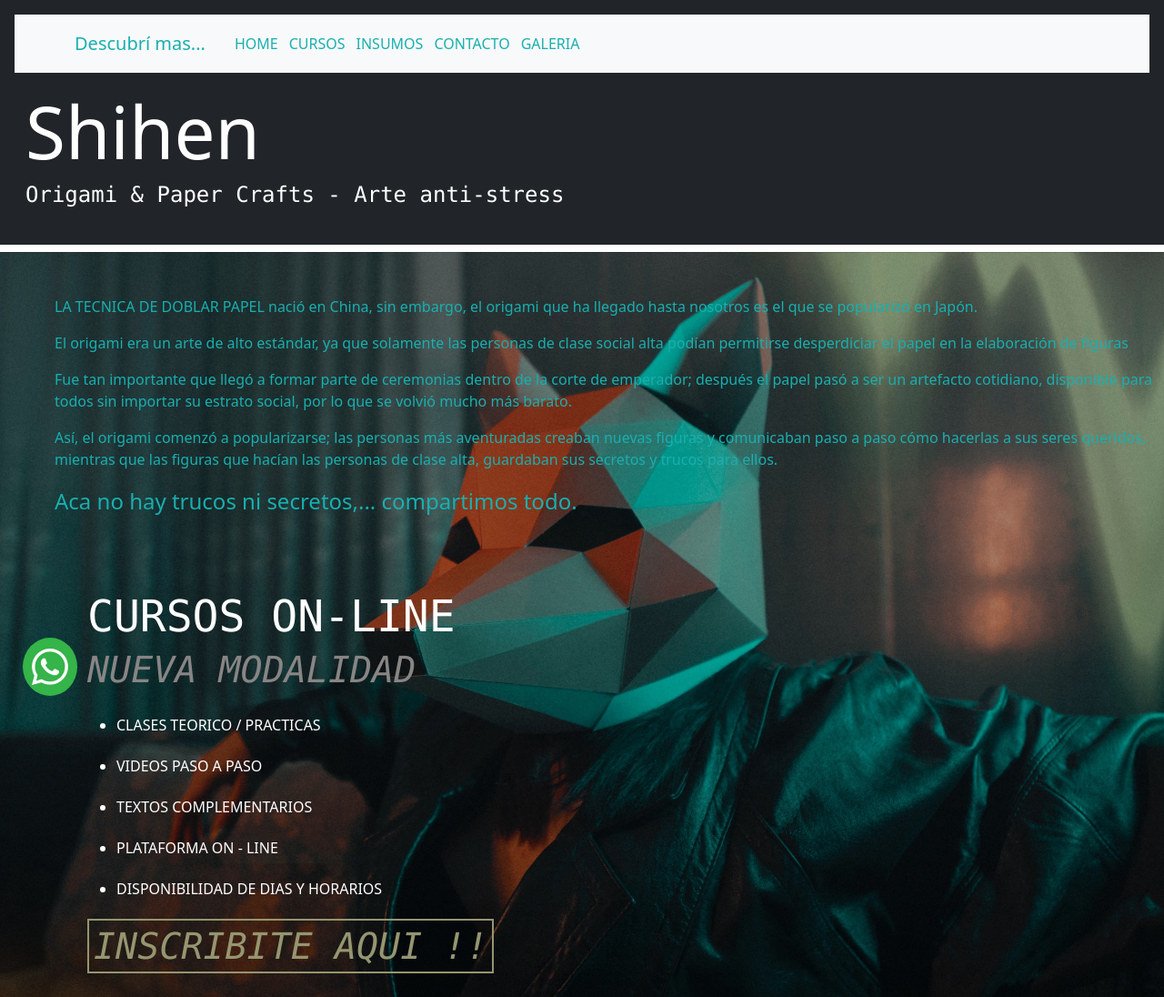
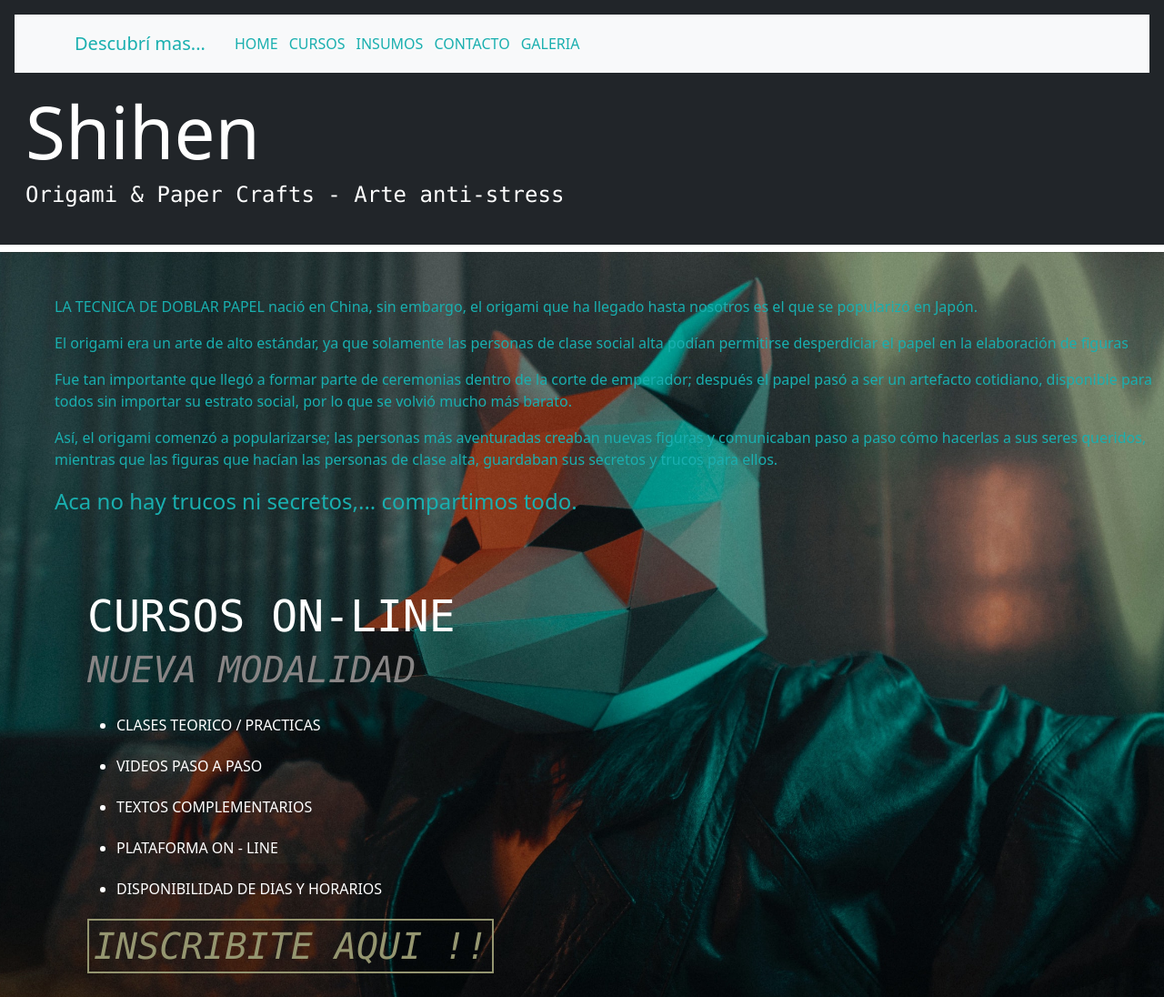
Before and after one commit to PauAielloPo/Proyecto-Final, a website: page index.html in a window 1280 px wide. Shown: the top 1096 px of the page at 91% size. Drawn offline with nearby package versions, Linux system fonts and the light colour scheme.

Commit message:
Eliminando cambios

```diff
--- a/index.html
+++ b/index.html
@@ -176,17 +176,6 @@
 
     <!-- Fin footer -->
 
-    <!-- Whatsapp Icon -->
-
-    <div class="whatsapp">
-        <a href="">
-            <i class="bi bi-whatsapp"></i>
-        </a>
-    </div>
-
-    <!-- Fin Whatsapp Icon -->
-
-
 
 </body>
 
--- a/sass/_whatsapp.scss
+++ /dev/null
@@ -1,13 +0,0 @@
-.whatsapp {
-    position: fixed;
-    bottom: 35px;
-    left: 25px;
-    font-size: 40px;
-    background-color: #34b449;
-    border-radius: 50%;
-    padding: 2px 10px;
-
-    a {
-        color: #fff;
-    }
-}
--- a/sass/style-sass.scss
+++ b/sass/style-sass.scss
@@ -14,7 +14,7 @@
 
 @import 'galeriapages';
 
-@import 'whatsapp';
+
 
 
 
```
Also changed, not shown: css/style-sass.css.
